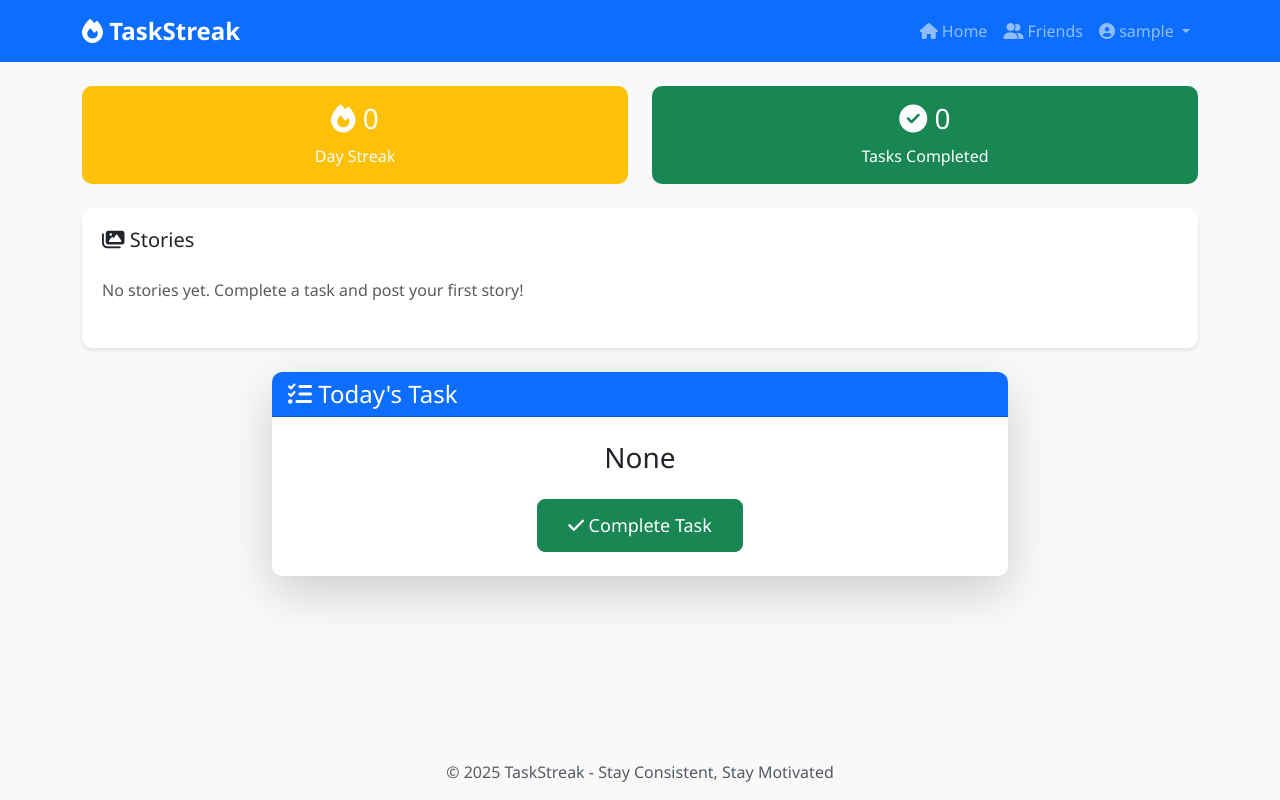
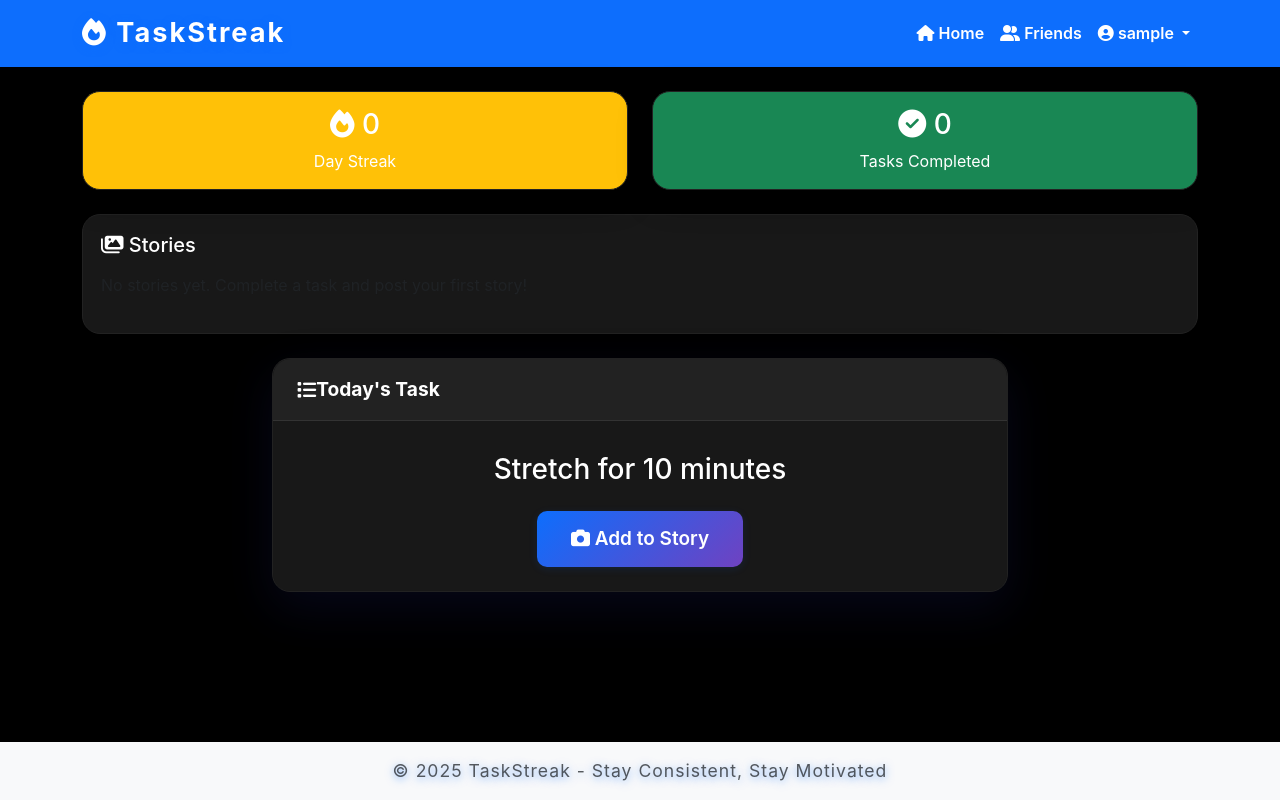
Before and after one commit to swethxgottumukkala19/fs_project, a Flask app: page /home in a window 1280 px wide. Run offline with Flask 3, Linux system fonts and the light colour scheme; the visitor is signed in with stand-in values (Sample User, id 1); data comes from the database, SQL or seed files in the repository; data that the repository does not hold is empty; some libraries are stand-ins or nearby versions.

Commit message:
changed UI to black theme and added profile icon for stories

```diff
--- a/static/css/style.css
+++ b/static/css/style.css
@@ -1,16 +1,25 @@
-/* static/css/style.css - Custom Styles */
+/* Black Theme + Card Fix */
 
 :root {
+    --primary-gradient: none;
     --primary-color: #0d6efd;
-    --success-color: #198754;
+    --success-color: #20c997;
     --warning-color: #ffc107;
     --danger-color: #dc3545;
+    --glass-bg: #181818;
+    --glass-blur: none;
+    --card-shadow: 0 8px 32px 0 rgba(0,0,0,0.45);
+    --header-bg: #222;
+    --header-color: #fff;
+    --body-color: #fff;
 }
 
 body {
-    font-family: 'Segoe UI', Tahoma, Geneva, Verdana, sans-serif;
-    background-color: #f8f9fa;
+    font-family: 'Inter', 'Segoe UI', Tahoma, Geneva, Verdana, sans-serif;
+    background: #000;
     min-height: 100vh;
+    margin: 0;
+    color: var(--body-color);
     display: flex;
     flex-direction: column;
 }
@@ -19,131 +28,73 @@ main {
     flex: 1;
 }
 
-/* Task Card */
-.task-card {
-    border: none;
-    border-radius: 15px;
-    transition: transform 0.3s;
+/* Glassmorphism Card */
+.card, .stories-section, .modal-content {
+    background: var(--glass-bg);
+    border-radius: 18px;
+    box-shadow: var(--card-shadow);
+    border: 1px solid #222;
+    transition: box-shadow 0.3s, transform 0.3s;
+    color: var(--body-color);
 }
 
-.task-card:hover {
-    transform: translateY(-5px);
+.card:hover, .stories-section:hover {
+    box-shadow: 0 16px 40px 0 rgba(0,0,0,0.65);
+    transform: translateY(-4px) scale(1.02);
 }
 
-/* Stories Section */
-.stories-section {
-    background: white;
-    padding: 20px;
-    border-radius: 10px;
-    box-shadow: 0 2px 4px rgba(0,0,0,0.1);
-}
-
-.stories-container {
-    display: flex;
-    overflow-x: auto;
-    gap: 15px;
-    padding: 10px 0;
-}
-
-.stories-container::-webkit-scrollbar {
-    height: 6px;
-}
-
-.stories-container::-webkit-scrollbar-track {
-    background: #f1f1f1;
-    border-radius: 10px;
-}
-
-.stories-container::-webkit-scrollbar-thumb {
-    background: #888;
-    border-radius: 10px;
-}
-
-.story-item {
-    flex-shrink: 0;
-    text-align: center;
-    cursor: pointer;
-    transition: transform 0.2s;
-}
-
-.story-item:hover {
-    transform: scale(1.05);
-}
-
-.story-avatar {
-    width: 80px;
-    height: 80px;
-    border-radius: 50%;
-    border: 3px solid var(--primary-color);
-    padding: 3px;
-    background: white;
+/* Fix for Today's Task Card */
+.task-card {
+    border-radius: 18px;
+    box-shadow: var(--card-shadow);
+    background: var(--glass-bg);
+    border: 1px solid #222;
+    color: var(--body-color);
+    padding: 0;
     overflow: hidden;
 }
 
-.story-avatar img {
-    width: 100%;
-    height: 100%;
-    border-radius: 50%;
-    object-fit: cover;
+.task-card .card-header {
+    background: var(--header-bg);
+    color: var(--header-color);
+    border-radius: 18px 18px 0 0;
+    font-size: 1.2rem;
+    font-weight: 700;
+    padding: 16px 24px;
+    border-bottom: 1px solid #333;
+    display: flex;
+    align-items: center;
 }
 
-.story-username {
-    display: block;
-    margin-top: 5px;
-    font-size: 12px;
-    max-width: 80px;
-    overflow: hidden;
-    text-overflow: ellipsis;
-    white-space: nowrap;
-}
-
-/* Friend Card */
-.friend-card {
-    border: none;
-    box-shadow: 0 2px 8px rgba(0,0,0,0.1);
-    transition: transform 0.2s;
-}
-
-.friend-card:hover {
-    transform: translateY(-3px);
-    box-shadow: 0 4px 12px rgba(0,0,0,0.15);
-}
-
-.friend-stats .badge {
-    font-size: 11px;
-}
-
-/* Profile Photo */
-.profile-photo {
-    border: 4px solid var(--primary-color);
-    object-fit: cover;
-}
-
-.stat-box {
-    padding: 15px;
-    background: #f8f9fa;
-    border-radius: 10px;
+.task-card .card-body {
+    padding: 32px 24px 24px 24px;
+    background: var(--glass-bg);
+    color: var(--body-color);
+    border-radius: 0 0 18px 18px;
+    text-align: center;
 }
 
 /* Buttons */
 .btn {
-    border-radius: 8px;
-    font-weight: 500;
+    border-radius: 10px;
+    font-weight: 600;
+    background: linear-gradient(135deg, #0d6efd 0%, #6f42c1 100%);
+    color: #fff !important;
+    box-shadow: 0 2px 8px rgba(13,110,253,0.12);
+    transition: background 0.2s, box-shadow 0.2s, transform 0.2s;
+    border: none;
+}
+
+.btn:hover, .btn:focus {
+    background: linear-gradient(135deg, #6f42c1 0%, #0d6efd 100%);
+    box-shadow: 0 4px 16px rgba(13,110,253,0.18);
+    transform: scale(1.04);
+    color: #fff !important;
 }
 
 .btn-lg {
-    padding: 12px 30px;
-    font-size: 18px;
-}
-
-/* Cards */
-.card {
-    border: none;
-    border-radius: 10px;
-}
-
-.card-header {
-    border-radius: 10px 10px 0 0 !important;
+    padding: 14px 34px;
+    font-size: 19px;
 }
 
 /* Animations */
@@ -158,25 +109,113 @@ main {
     }
 }
 
-.task-card {
-    animation: fadeIn 0.5s ease-out;
-}
-
 /* Modal Styling */
 .modal-content {
-    border-radius: 15px;
+    background: #181818;
+    color: #fff;
+    border-radius: 18px;
+    border: 1px solid #222;
 }
 
 .modal-header {
-    border-radius: 15px 15px 0 0;
+    border-radius: 18px 18px 0 0;
+    background: transparent;
+    border-bottom: 1px solid #eee;
+}
+
+.modal-title {
+    font-weight: 700;
+    color: #0d6efd;
+    letter-spacing: 1px;
 }
 
 /* Comment Styling */
 .comment {
-    background: #f8f9fa;
-    padding: 10px;
-    border-radius: 8px;
-    border-left: 3px solid var(--primary-color);
+    background: #fff;
+    padding: 12px;
+    border-radius: 10px;
+    border-left: 4px solid #6f42c1;
+    margin-bottom: 8px;
+    box-shadow: 0 2px 8px rgba(31,38,135,0.07);
+}
+
+/* Instagram-like Stories */
+
+.stories-section {
+    background: #181818;
+    color: #fff;
+    border-radius: 18px;
+    padding: 18px 18px 10px 18px;
+    margin-bottom: 32px;
+}
+
+.stories-container {
+    display: flex;
+    flex-direction: row;
+    gap: 18px;
+    overflow-x: auto;
+    padding-bottom: 10px;
+    scrollbar-width: thin;
+    scrollbar-color: #333 #181818;
+}
+
+.stories-container::-webkit-scrollbar {
+    height: 8px;
+    background: #181818;
+}
+.stories-container::-webkit-scrollbar-thumb {
+    background: #333;
+    border-radius: 4px;
+}
+
+.story-item {
+    flex-shrink: 0;
+    text-align: center;
+    cursor: pointer;
+    width: 90px;
+    margin-bottom: 0;
+    transition: transform 0.2s, box-shadow 0.2s;
+    border-radius: 16px;
+    padding: 0;
+    background: none;
+}
+
+.story-item:hover {
+    transform: scale(1.08);
+}
+
+.story-avatar {
+    width: 70px;
+    height: 70px;
+    border-radius: 50%;
+    border: 3px solid #0d6efd;
+    box-shadow: 0 0 8px 2px #0d6efd55;
+    background: #222;
+    overflow: hidden;
+    margin: 0 auto 6px auto;
+    display: flex;
+    align-items: center;
+    justify-content: center;
+}
+
+.story-avatar img {
+    width: 100%;
+    height: 100%;
+    border-radius: 50%;
+    object-fit: cover;
+    display: block;
+}
+
+.story-username {
+    margin-top: 2px;
+    font-size: 13px;
+    font-weight: 500;
+    color: #fff;
+    max-width: 70px;
+    overflow: hidden;
+    text-overflow: ellipsis;
+    white-space: nowrap;
+    display: block;
 }
 
 /* Responsive */
@@ -185,91 +224,66 @@ main {
         width: 60px;
         height: 60px;
     }
-
     .story-username {
         max-width: 60px;
     }
-
     .task-card h3 {
-        font-size: 1.3rem;
+        font-size: 1.2rem;
     }
-}
-
-/* Alert Styling */
-.alert {
-    border-radius: 10px;
-    border: none;
-}
-
-/* Footer */
-footer {
-    margin-top: auto;
-}
-
-/* Loading Animation */
-.loading {
-    display: inline-block;
-    width: 20px;
-    height: 20px;
-    border: 3px solid rgba(255,255,255,.3);
-    border-radius: 50%;
-    border-top-color: #fff;
-    animation: spin 1s ease-in-out infinite;
-}
-
-@keyframes spin {
-    to { transform: rotate(360deg); }
-}
-
-/* Form Focus */
-.form-control:focus {
-    border-color: var(--primary-color);
-    box-shadow: 0 0 0 0.2rem rgba(13, 110, 253, 0.25);
+    .stories-section {
+        padding: 12px;
+    }
 }
 
 /* Navbar */
 .navbar-brand {
     font-weight: bold;
-    font-size: 1.5rem;
+    font-size: 1.7rem;
+    letter-spacing: 2px;
+    color: #fff !important;
+    text-shadow: 0 2px 8px #0d6efd88;
 }
 
 .nav-link {
-    font-weight: 500;
+    font-weight: 600;
+    color: #fff !important;
     transition: color 0.2s;
 }
 
 .nav-link:hover {
-    color: rgba(255,255,255,0.8) !important;
+    color: #ffc107 !important;
 }
 
 /* Dropdown */
 .dropdown-menu {
-    border-radius: 10px;
+    border-radius: 12px;
     border: none;
-    box-shadow: 0 4px 12px rgba(0,0,0,0.15);
+    box-shadow: 0 4px 16px rgba(31,38,135,0.15);
+    background: var(--glass-bg);
+    backdrop-filter: var(--glass-blur);
 }
 
 .dropdown-item {
-    border-radius: 5px;
-    margin: 2px 5px;
+    border-radius: 7px;
+    margin: 2px 7px;
+    font-weight: 500;
 }
 
 .dropdown-item:hover {
     background-color: #f8f9fa;
 }
 
-/* Image Upload Preview */
-#profilePhotoPreview {
-    transition: opacity 0.3s;
-}
-
-#profilePhotoPreview:hover {
-    opacity: 0.8;
+/* Profile Photo */
+.profile-photo {
+    border: 4px solid #6f42c1;
+    box-shadow: 0 0 12px 2px #6f42c188;
+    object-fit: cover;
+    border-radius: 50%;
 }
 
 /* Utility Classes */
 .shadow-lg {
-    box-shadow: 0 1rem 3rem rgba(0,0,0,.175) !important;
+    box-shadow: 0 1rem 3rem rgba(31,38,135,.18) !important;
 }
 
 .cursor-pointer {
@@ -282,10 +296,43 @@ footer {
         transform: scale(1);
     }
     50% {
-        transform: scale(1.05);
+        transform: scale(1.07);
     }
 }
 
 .alert-success {
     animation: successPulse 0.5s ease-out;
 }
+
+/* Footer */
+footer {
+    margin-top: auto;
+    background: transparent;
+    color: #fff;
+    text-align: center;
+    padding: 18px 0;
+    font-size: 1.1rem;
+    letter-spacing: 1px;
+    text-shadow: 0 2px 8px #0d6efd88;
+}
+
+/* Loading Animation */
+.loading {
+    display: inline-block;
+    width: 22px;
+    height: 22px;
+    border: 3px solid rgba(13,110,253,.2);
+    border-radius: 50%;
+    border-top-color: #6f42c1;
+    animation: spin 1s ease-in-out infinite;
+}
+
+@keyframes spin {
+    to { transform: rotate(360deg); }
+}
+
+/* Form Focus */
+.form-control:focus {
+    border-color: #6f42c1;
+    box-shadow: 0 0 0 0.2rem rgba(111, 66, 193, 0.18);
+}
--- a/templates/home.html
+++ b/templates/home.html
@@ -27,10 +27,10 @@
     <!-- Stories Section -->
     <div class="stories-section mb-4">
         <h5 class="mb-3"><i class="fas fa-images"></i> Stories</h5>
-        <div class="stories-container">
+        <div class="stories-container d-flex align-items-center">
             {% if stories %}
                 {% for story in stories %}
-                <div class="story-item" onclick="viewStory({{ story['id'] }}, '{{ story['image_path'] }}')">
+                <div class="story-item mx-2" onclick="viewStory({{ story['id'] }}, '{{ story['image_path'] }}')">
                     <div class="story-avatar">
                         <img src="{{ url_for('static', filename='uploads/profiles/' + story['profile_photo']) }}"
                              alt="{{ story['username'] }}"
@@ -49,33 +49,14 @@
     <div class="row justify-content-center">
         <div class="col-lg-8">
             <div class="card shadow-lg task-card">
-                <div class="card-header bg-primary text-white">
-                    <h4 class="mb-0"><i class="fas fa-tasks"></i> Today's Task</h4>
+                <div class="card-header">
+                    <i class="fas fa-list"></i> Today's Task
                 </div>
-                <div class="card-body p-4">
-                    <h3 class="text-center mb-4">{{ today_task }}</h3>
-
-                    {% if task_completed %}
-                        <div class="text-center">
-                            <div class="alert alert-success">
-                                <i class="fas fa-check-circle"></i> Task Completed! Great job! 🎉
-                            </div>
-                            <button class="btn btn-primary" onclick="showStoryModal()">
-                                <i class="fas fa-camera"></i> Add to Story
-                            </button>
-                        </div>
-                    {% else %}
-                        <div class="text-center">
-                            <button class="btn btn-success btn-lg" id="completeBtn">
-                                <i class="fas fa-check"></i> Complete Task
-                            </button>
-                            <div id="addStorySection" style="display: none;" class="mt-3">
-                                <button class="btn btn-primary btn-lg" onclick="showStoryModal()">
-                                    <i class="fas fa-camera"></i> Add to Story
-                                </button>
-                            </div>
-                        </div>
-                    {% endif %}
+                <div class="card-body">
+                    <h3>Stretch for 10 minutes</h3>
+                    <button class="btn btn-primary btn-lg mt-3" onclick="showStoryModal()">
+                        <i class="fas fa-camera"></i> Add to Story
+                    </button>
                 </div>
             </div>
         </div>
```
Also changed, not shown: static/uploads/profiles/profile_3_20251007214405_ani3.jpeg (added).
